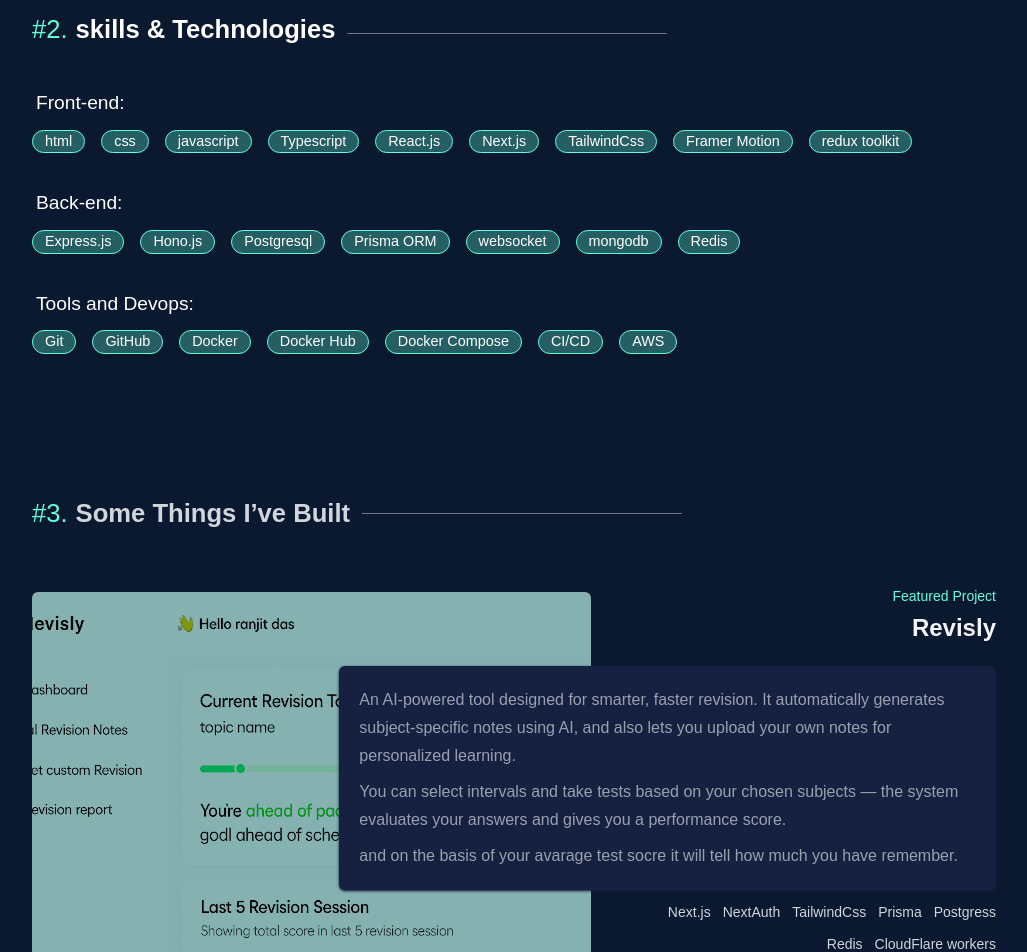
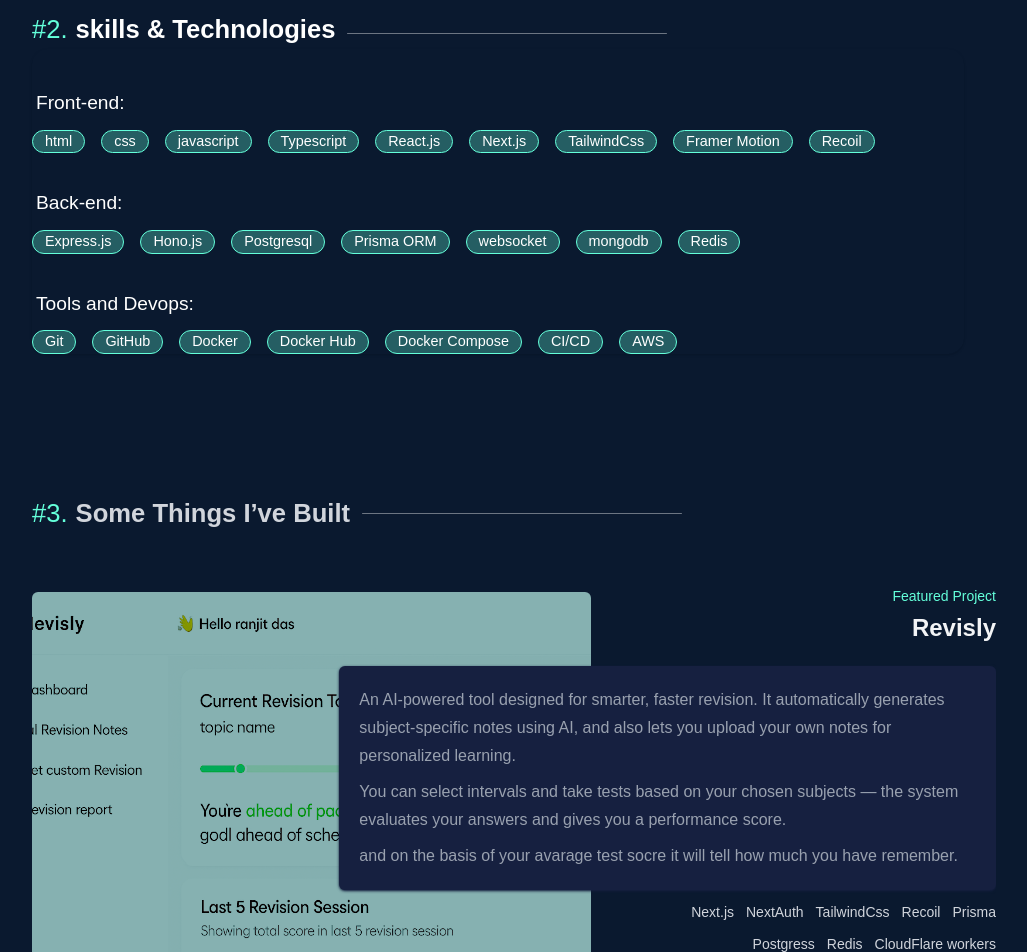
Before and after one commit to ranjit1024/PortfolioV2, a React (Vite) app: page / in a window 1280 px wide. Shown: the part 1220-2172 px from the top of the page, without its empty margins (156-1183 px from the left). Built offline with nearby package versions, Linux system fonts and the light colour scheme; a web font is replaced by a local one.

Commit message:
change state management libery

```diff
--- a/src/App.tsx
+++ b/src/App.tsx
@@ -482,7 +482,7 @@ function App() {
                   <Badge skill="Next.js"></Badge>
                   <Badge skill="TailwindCss"></Badge>
                   <Badge skill="Framer Motion"></Badge>
-                  <Badge skill="redux toolkit"></Badge>
+                  <Badge skill="Recoil"></Badge>
                 </div>
               </div>
 
@@ -671,7 +671,8 @@ function Project1() {
         <div className="mt-3 flex  font-light text-sm text-gray-300 justify-end  gap-3 flex-wrap">
           <p>Next.js</p>
           <p>NextAuth</p>
-          <p>TailwindCss </p>
+          <p>TailwindCss</p>
+          <p>Recoil</p>
           <p>Prisma</p>
           <p>Postgress</p>
           <p>Redis</p>
```
